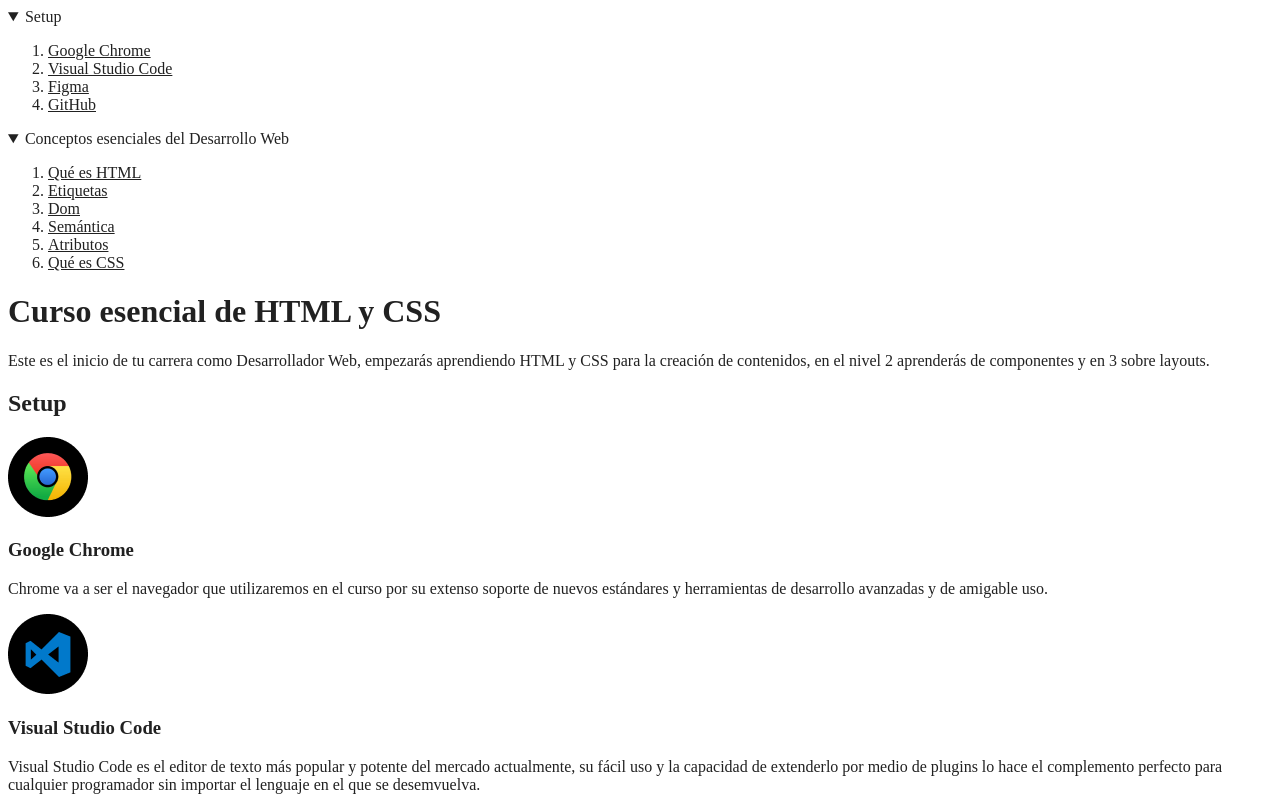
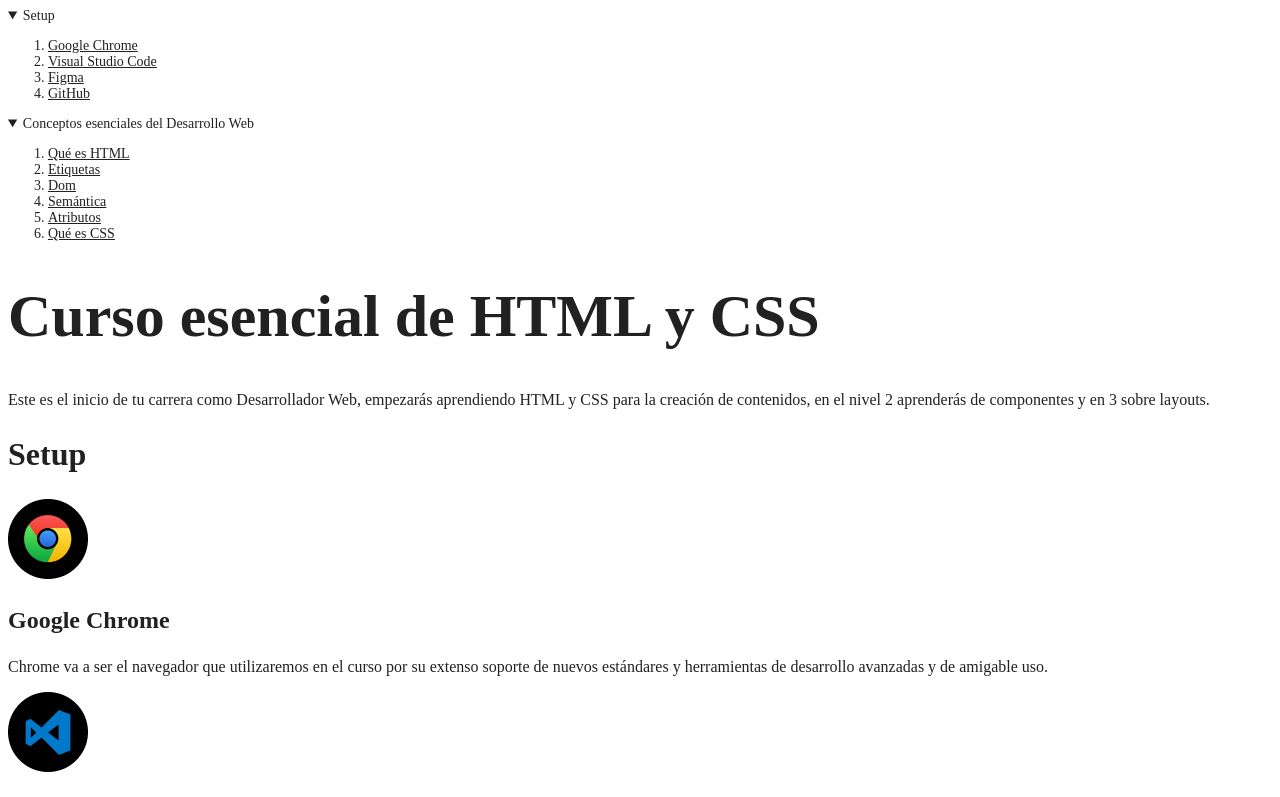
Before and after one commit to guduchango/leonidas-html-css-essential, a plain HTML site: page index.html in a window 1280 px wide. Shown: the top 797 px of the page. Drawn offline with Linux system fonts and the light colour scheme.

Commit message:
clase 28 unidades para fuentes y tamaños.. px, em, rem,vw

```diff
--- a/css/styles.css
+++ b/css/styles.css
@@ -1,7 +1,27 @@
+html {
+    font-size: 16px;
+}
+
 body {
+    color: #212121;
+}
+a {
     color: #212121
 }
 
-a {
-    color: #212121
+
+header{
+    font-size: 14px;
 }
+
+h1 {
+    font-size: 60px;
+}
+
+h2 {
+    font-size: 2em;
+}
+
+h3 {
+    font-size: 1.5em;
+}
```
